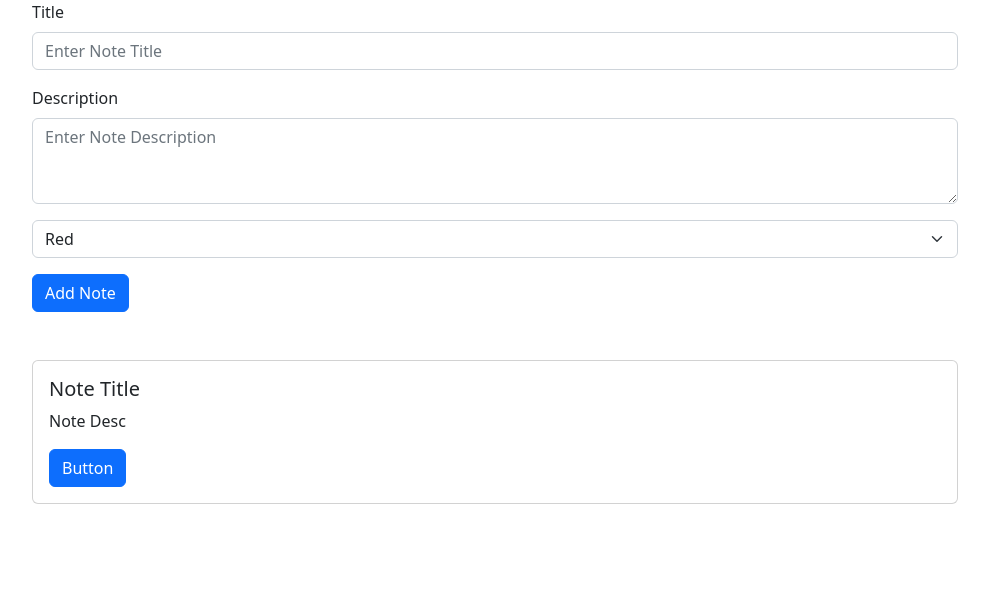
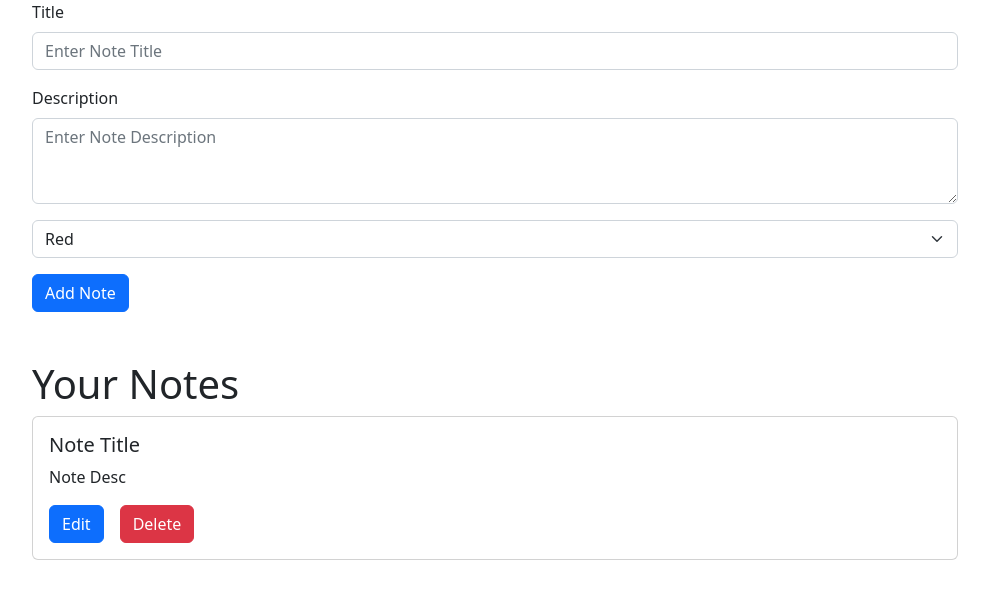
Before and after one commit to JonathanHew/ReactJS_Notes_App, a React (Create React App) app in the folder react-notes-app/: page / in a window 1280 px wide. Shown: the top 598 px of the page, without its empty margins (145-1134 px from the left). Built offline with nearby package versions, Linux system fonts and the light colour scheme.

Commit message:
added delete and edit button to card

```diff
--- a/react-notes-app/src/App.js
+++ b/react-notes-app/src/App.js
@@ -10,6 +10,7 @@ const App = () => {
       <div className='container mt-5'>
         <div className='row justify-content-center'>
           <div className='col-md-10'>
+            <h1>Your Notes</h1>
             <Notes></Notes>
           </div>
         </div>
--- a/react-notes-app/src/components/Notes.js
+++ b/react-notes-app/src/components/Notes.js
@@ -7,7 +7,8 @@ const Notes = () => {
             <div className='card-body'>
                 <h5 className='card-title'>Note Title</h5>
                 <p className='card-text'>Note Desc</p>
-                <a className='btn btn-primary'>Button</a>
+                <button className='btn btn-primary'>Edit</button>
+                <button className='btn btn-danger mx-3'>Delete</button>
             </div>
         </div>
     </>
```
